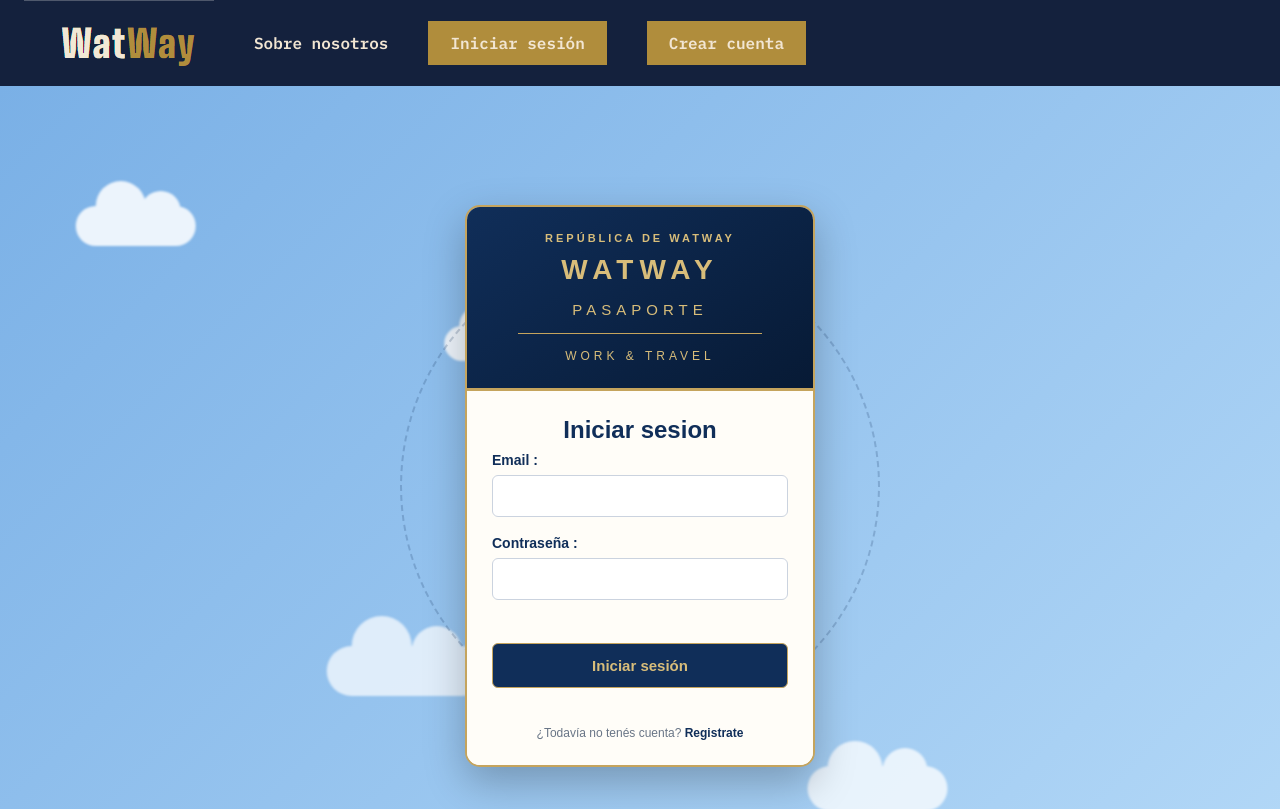
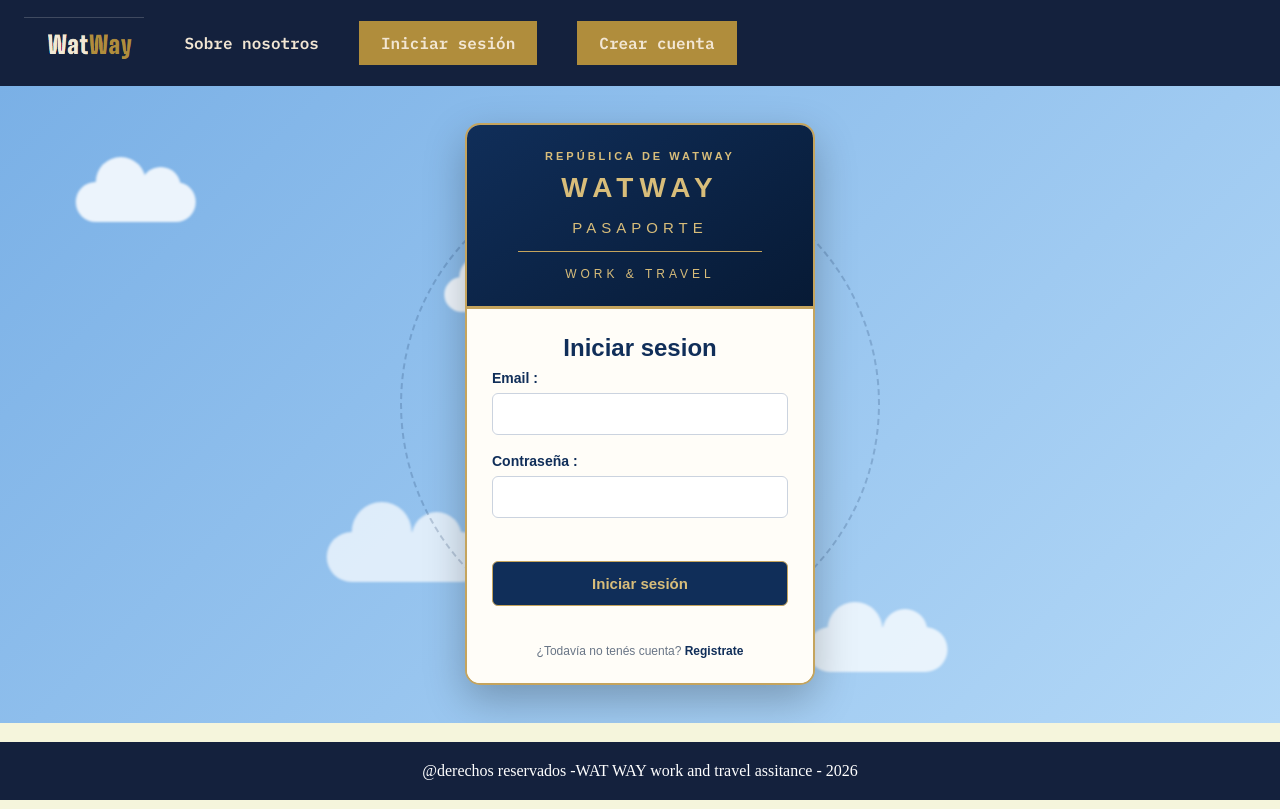
Before and after one commit to Ramacamacho/WatWay_Front, an Angular app: page /login in a window 1280 px wide. Shown: the top 809 px of the page. Built offline with nearby package versions, Linux system fonts and the light colour scheme.

Commit message:
arreglos

```diff
--- a/src/app/Components/header/header.css
+++ b/src/app/Components/header/header.css
@@ -37,6 +37,13 @@
   color: var(--gold) ;
 }
 
+/* Logo en imagen: que entre en la barra (86px de alto) */
+.logo img {
+  display: block;
+  height: 52px;
+  width: auto;
+}
+
 .link:hover {
   color: var(--gold);
 }
--- a/src/app/Pages/login-form/login-form.css
+++ b/src/app/Pages/login-form/login-form.css
@@ -1,6 +1,12 @@
+/* El componente ocupa todo el alto del <main> (entre header y footer) */
+:host {
+    display: block;
+    height: 100%;
+}
+
 /* Contenedor principal con degradado de cielo */
 .contenedor {
-    min-height: 100vh;
+    min-height: 100%;
     flex-direction: column;
     display: flex;
     justify-content: center;
@@ -128,7 +134,8 @@
 
 /* --- ESTRUCTURA DEL PASAPORTE --- */
 .pasaporte {
-    width: 350px;
+    width: 100%;
+    max-width: 350px;
     background-color: white;
     border-radius: 15px;
     overflow: hidden;
@@ -263,7 +270,7 @@
     transition: background-color 0.3s, transform 0.2s;
 }
 
-.pasaporte button:hover {
+.pasaporte button:hover:not(:disabled) {
     background-color: #1c457c;
     transform: translateY(-2px);
 }
@@ -290,3 +297,11 @@
 .registro a:hover {
     text-decoration: underline;
 }
+
+/* Si el usuario pidió "reducir movimiento" en su sistema, se frenan las animaciones */
+@media (prefers-reduced-motion: reduce) {
+    .cloud,
+    .flying-plane {
+        animation: none;
+    }
+}
```
